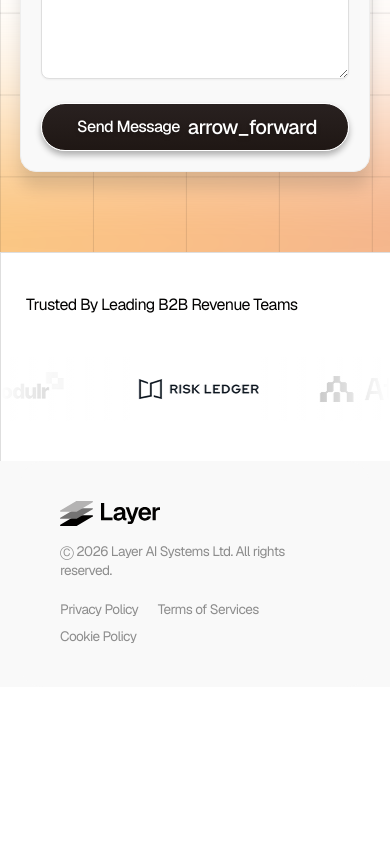
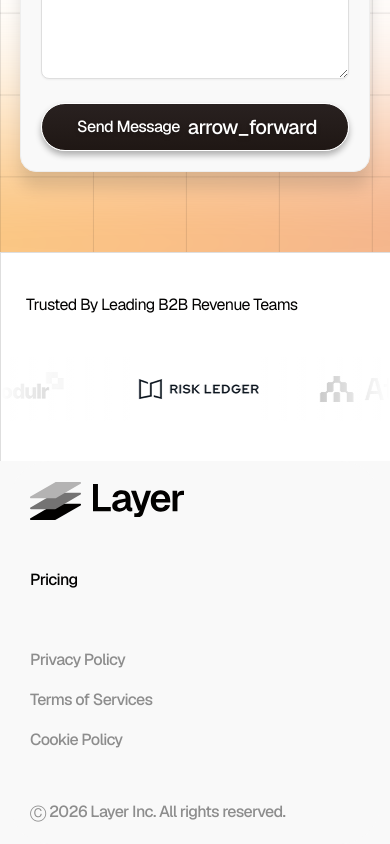
Before and after one commit to paperclip-marketplace/Layerwebsite, a Next.js app: page /contact in a window 390 px wide. Shown: the part 944-1788 px from the top of the page. Before the commit the page ends 1631 px from the top, so only its background shows below. Built offline with nearby package versions, Linux system fonts and the light colour scheme; no server answers.

Commit message:
fix/header and footer mobile view fix

```diff
--- a/components/landing/landing-footer-temporary.module.css
+++ b/components/landing/landing-footer-temporary.module.css
@@ -1,4 +1,6 @@
-/* Figma 1494:2744 / 1494:2745 — compact temporary footer */
+/* Figma 1494:2744 / 1494:2745 — compact temporary footer
+ * Phone: Figma 1634:9419 Footer Content
+ */
 .section {
   position: relative;
   isolation: isolate;
@@ -70,6 +72,27 @@
   width: 61px;
   height: 22px;
   flex-shrink: 0;
+}
+
+/* Phone-only primary nav (1634:9427) */
+.pricingLink {
+  display: none;
+  align-items: center;
+  gap: 4px;
+  padding: 8px 0;
+  border-radius: 8px;
+  font-family: var(--layer-font-geist-sans);
+  font-size: 16px;
+  font-weight: 500;
+  line-height: 24px;
+  letter-spacing: -0.64px;
+  color: #020100;
+  text-decoration: none;
+  white-space: nowrap;
+}
+
+.pricingLink:hover {
+  opacity: 0.8;
 }
 
 .divider {
@@ -175,15 +198,49 @@
   }
 }
 
+/* Figma 1634:9419 — phone Footer Content (402) */
 @media (max-width: 768px) {
+  .gutter:global(.landing-page-gutter) {
+    padding-inline: 10px;
+  }
+
   .card {
-    padding: 40px;
-    border-radius: calc(24 * var(--l-vw));
+    gap: 40px;
+    padding: 20px;
+    border-radius: 40px;
   }
 
   .row {
+    display: flex;
     flex-direction: column;
     align-items: flex-start;
+    gap: 40px;
+    width: 100%;
+  }
+
+  .logoLink {
+    order: 1;
+  }
+
+  .logo {
+    width: 157px;
+    height: 39px;
+    gap: 12px;
+  }
+
+  .logoMark {
+    width: 51px;
+    height: 38px;
+  }
+
+  .logoWordmark {
+    width: 91px;
+    height: 33px;
+  }
+
+  .pricingLink {
+    display: inline-flex;
+    order: 2;
   }
 
   .divider {
@@ -191,17 +248,37 @@
   }
 
   .meta {
+    display: contents;
+  }
+
+  .legalLinks {
+    order: 3;
+    display: flex;
     flex-direction: column;
     align-items: flex-start;
+    gap: 0;
     width: 100%;
   }
 
-  .copyright {
-    white-space: normal;
+  .legalLink {
+    display: inline-flex;
+    align-items: center;
+    gap: 4px;
+    padding: 8px 0;
+    border-radius: 8px;
+    font-size: 16px;
+    font-weight: 500;
+    line-height: 24px;
+    letter-spacing: -0.64px;
+    color: #8d8d8d;
   }
 
-  .legalLinks {
-    flex-wrap: wrap;
-    row-gap: calc(8 * var(--l-vw));
+  .copyright {
+    order: 4;
+    font-size: 16px;
+    font-weight: 500;
+    line-height: 24px;
+    letter-spacing: -0.64px;
+    white-space: nowrap;
   }
 }
--- a/components/landing/landing-footer-temporary.tsx
+++ b/components/landing/landing-footer-temporary.tsx
@@ -1,12 +1,13 @@
 import Image from "next/image";
 import Link from "next/link";
+import { ROUTES } from "@/lib/config/constants";
 import { FOOTER_POLICY_LINKS } from "@/lib/landing/footer-nav";
 import styles from "./landing-footer-temporary.module.css";
 
 const LOGO_MARK = "/assets/images/landing/layer-mark.svg";
 const LOGO_WORDMARK = "/assets/images/landing/layer-wordmark.svg";
 
-/** Figma 1494:2745 — compact temporary footer (logo + copyright + policy links). */
+/** Figma 1494:2745 desktop / 1634:9419 phone — compact temporary footer. */
 export function LandingFooterTemporary() {
   return (
     <footer
@@ -16,37 +17,49 @@ export function LandingFooterTemporary() {
     >
       <div
         className={`${styles.gutter} landing-page-gutter`}
-        data-node-id="1494:2744"
+        data-node-id="1634:9419"
         data-name="Footer Content"
       >
-        <div className={styles.card} data-node-id="1494:2745" data-name="Footer Main">
+        <div className={styles.card} data-node-id="1634:9420" data-name="Footer Main">
           <div className={styles.row} data-node-id="1494:2826">
             <Link href="/" className={styles.logoLink} aria-label="Layer home">
-              <span className={styles.logo} data-node-id="1494:2827" data-name="logo">
+              <span className={styles.logo} data-node-id="1634:9423" data-name="logo">
                 <Image
                   src={LOGO_MARK}
                   alt=""
-                  width={34}
-                  height={25}
+                  width={51}
+                  height={38}
                   className={styles.logoMark}
                 />
                 <Image
                   src={LOGO_WORDMARK}
                   alt=""
-                  width={61}
-                  height={22}
+                  width={91}
+                  height={33}
                   className={styles.logoWordmark}
                 />
               </span>
             </Link>
 
+            <Link
+              href={ROUTES.pricing}
+              className={styles.pricingLink}
+              data-node-id="1634:9427"
+            >
+              Pricing
+            </Link>
+
             <div className={styles.divider} aria-hidden data-node-id="1494:2828" />
 
             <div className={styles.meta} data-node-id="1494:2845">
-              <p className={styles.copyright} data-node-id="1494:2846">
-                Ⓒ 2026 Layer AI Systems Ltd. All rights reserved.
+              <p className={styles.copyright} data-node-id="1634:9432">
+                Ⓒ 2026 Layer Inc. All rights reserved.
               </p>
-              <div className={styles.legalLinks} data-node-id="1494:2847">
+              <div
+                className={styles.legalLinks}
+                data-node-id="1634:9428"
+                data-name="Contact Summary Container"
+              >
                 {FOOTER_POLICY_LINKS.map((item) => (
                   <Link
                     key={item.label}
--- a/components/landing/landing-header.module.css
+++ b/components/landing/landing-header.module.css
@@ -236,7 +236,12 @@
   }
 }
 
+/* Figma 1634:9239 — logo at x=20; don’t stack gutter + header padding */
 @media (max-width: 768px) {
+  .header :global(.landing-page-gutter) {
+    padding-inline: 0;
+  }
+
   .navLinks,
   .actions {
     display: none;
@@ -251,7 +256,7 @@
   .headerInner {
     height: 56px;
     min-height: 56px;
-    padding: 15px 20px;
+    padding: 16px 20px;
     box-sizing: border-box;
   }
 
```
